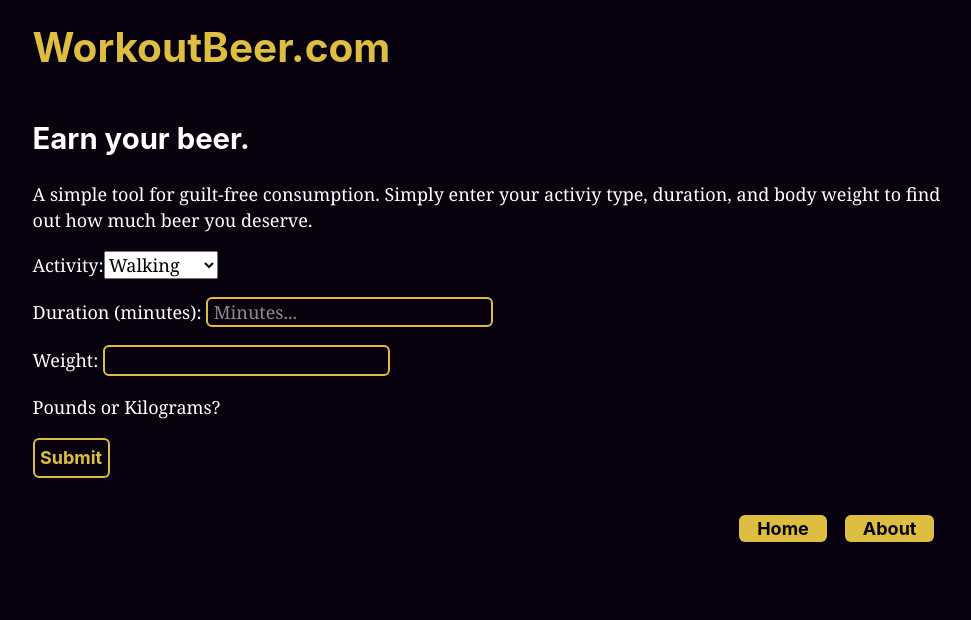
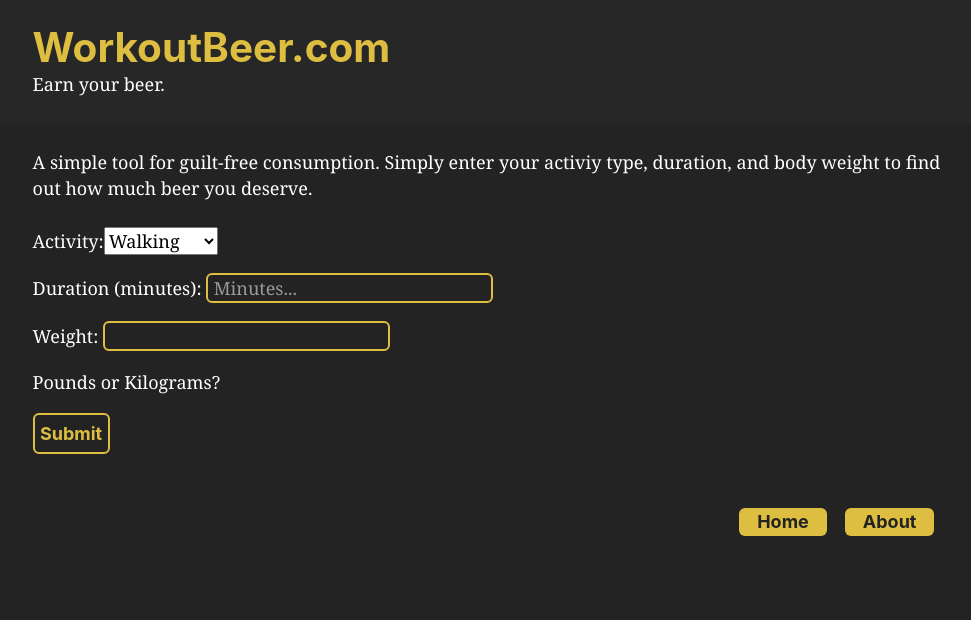
Before and after one commit to tbaraki/workoutBeer, a Gatsby site: page / in a window 1280 px wide. Shown: the whole page, without its empty margins (147-1118 px from the left). Built offline with nearby package versions, Linux system fonts and the light colour scheme; Gatsby itself is replaced by a stand-in of ours.

Commit message:
tweak background styles, add CSS grid to FORM element

```diff
--- a/package.json
+++ b/package.json
@@ -5,6 +5,7 @@
   "author": "Kyle Mathews <mathews.kyle@gmail.com>",
   "dependencies": {
     "gatsby": "^2.0.19",
+    "gatsby-cli": "^2.4.6",
     "gatsby-image": "^2.0.15",
     "gatsby-plugin-manifest": "^2.0.5",
     "gatsby-plugin-offline": "^2.0.11",
--- a/src/components/form.css
+++ b/src/components/form.css
@@ -1,9 +1,13 @@
-p {
-    margin-bottom: 1rem;
+.form-container {
+    display: grid;
+}
+
+.form-container p {
+    margin: 0 0 1rem 0;
 }
 
 input[type=select], input[type=text] {
-    background-color: #07020d;
+    background-color: #232323;
     border-radius: 6px;
     border-width: 2px;
     border-style: solid;
@@ -13,7 +17,7 @@ input[type=select], input[type=text] {
 }
 
 input[type=submit] {
-    background-color: #07020d;
+    background-color: #232323;
     border-radius: 6px;
     border-width: 2px;
     border-style: solid;
@@ -28,5 +32,5 @@ input[type=submit] {
 
 input[type=submit]:hover {
     background-color: #ddbe40;
-    color: #07020d;
+    color: #232323;
 }
--- a/src/components/form.js
+++ b/src/components/form.js
@@ -2,7 +2,7 @@ import React from 'react'
 import '../components/form.css'
 
 const Form = () => (
-    <form>
+    <form className="form-container">
         <p>Activity:
         <select>
                 <option value="Walking">Walking</option>
--- /dev/null
+++ b/src/components/header.css
@@ -0,0 +1,3 @@
+.header-container p {
+    margin: 0;
+}
--- a/src/components/header.js
+++ b/src/components/header.js
@@ -1,11 +1,12 @@
 import React from 'react'
 import { Link } from 'gatsby'
 import Menu from '../components/Menu.js'
+import '../components/header.css'
 
 const Header = ({ siteTitle }) => (
-  <div
+  <div className="header-container"
     style={{
-      background: '#07020d',
+      background: '#272727',
       marginBottom: '0',
     }}
   >
@@ -29,6 +30,7 @@ const Header = ({ siteTitle }) => (
           {siteTitle}
         </Link>
       </h1>
+      <p>Earn your beer.</p>
     </div>
   </div>
 )
--- a/src/components/layout.css
+++ b/src/components/layout.css
@@ -198,7 +198,7 @@ html {
 }
 body {
   color: #FFF;
-  background-color: #07020d;
+  background-color: #232323;
   font-family: georgia, serif;
   font-weight: normal;
   word-wrap: break-word;
@@ -379,7 +379,7 @@ dd {
 p {
   margin-left: 0;
   margin-right: 0;
-  margin-top: 0;
+  margin-top: 1.45rem;
   padding-bottom: 0;
   padding-left: 0;
   padding-right: 0;
--- a/src/components/menu.css
+++ b/src/components/menu.css
@@ -1,6 +1,6 @@
 li a{
     text-decoration: none;
-    color: #07020d;
+    color: #232323;
     padding: 1rem;
     font-family: -apple-system, BlinkMacSystemFont, Segoe UI, Roboto, Oxygen,
     Ubuntu, Cantarell, Fira Sans, Droid Sans, Helvetica Neue, sans-serif;
@@ -8,7 +8,7 @@ li a{
 }
 
 li a:visited {
-    color: #07020d;
+    color: #232323;
 }
 
 li {
--- a/src/pages/index.js
+++ b/src/pages/index.js
@@ -6,8 +6,6 @@ import Menu from "../components/menu"
 const IndexPage = () => (
   <Layout>
 
-
-    <h2>Earn your beer.</h2>
     <p>A simple tool for guilt-free consumption. Simply enter your activiy type, duration, and body weight to find out how much beer you deserve.</p>
 
     <Form />
```
Also changed, not shown: 1 other file.
